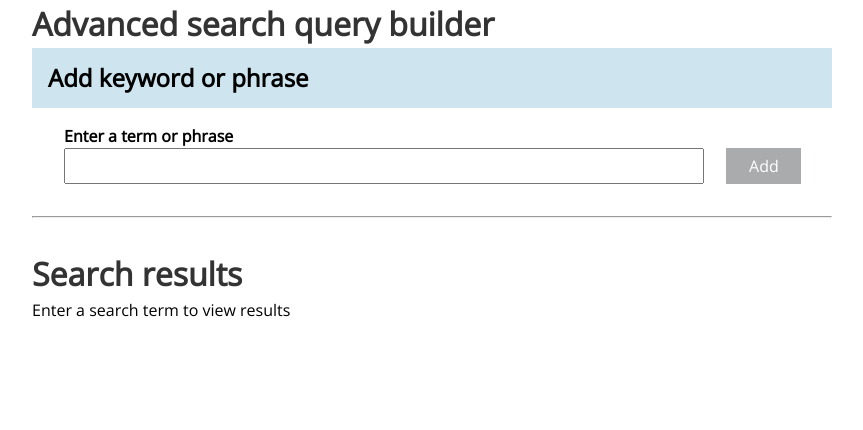
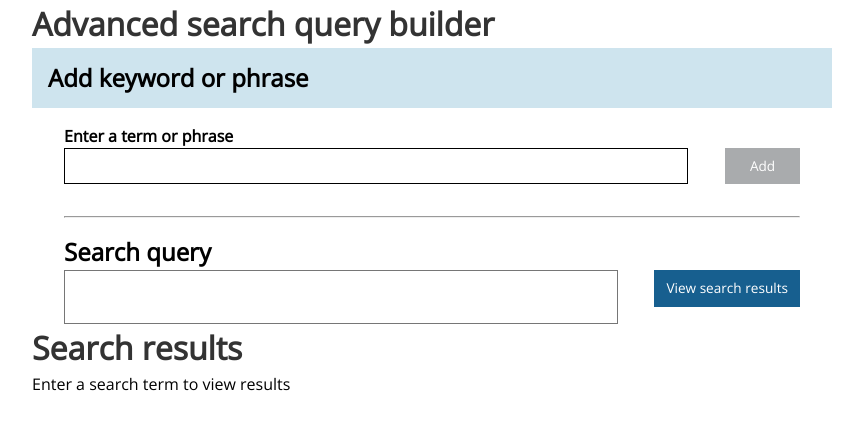
Before and after one commit to francisco-ebi/EPMC-Query-Builder, a React (Vite) app: page / in a window 1280 px wide. Shown: the top 430 px of the page, without its empty margins (208-1071 px from the left). Built offline with nearby package versions, Linux system fonts and the light colour scheme.

Commit message:
feat: finished SearchQuery component, display query and make style adjustments

```diff
--- a/src/App.js
+++ b/src/App.js
@@ -4,11 +4,20 @@ import SearchResults from "./components/SearchResults";
 
 const App = () => {
   const [results, setResults] = useState([]);
+  const onSearchResults = (query) => {
+    console.log(query);
+  }
   return (
     <>
-      <h1 className="section-title">Advanced search query builder</h1>
+      <h1 className="section-title">
+        Advanced search query builder
+      </h1>
       <SearchQuery></SearchQuery>
-      <SearchResults results={results}></SearchResults>
+      <SearchResults
+        results={results}
+        onSearchResults={onSearchResults}
+      >
+      </SearchResults>
     </>
   );
 }
--- a/src/components/SearchQuery/SearchQuery.css
+++ b/src/components/SearchQuery/SearchQuery.css
@@ -5,9 +5,11 @@
 .blue-bar h2 {
   margin: 0;
 }
+.container {
+  padding: 0 2em;
+}
 .term-form {
   margin-top: 1em;
-  padding: 0 2em;
 }
 .term-form label {
   display: block;
@@ -16,11 +18,30 @@
 .term-form input {
   width: 100%;
 }
-.term-form .controls {
-  display: grid;
-  grid-template-columns: 87% 10%;
-  grid-column-gap: 3%;
+.controls {
+  display: flex;
+  gap: 5%;
+}
+.controls input, .controls textarea {
+  flex-grow: 1;
+  border-radius: 0;
+}
+.controls input {
+  border: 1px solid;
+  padding-left: 16px;
+}
+.controls textarea {
+  resize: none;
+}
+.controls .button {
+  align-self: flex-start;
+}
+.controls select {
+  padding-left: 16px;
+  font-weight: bold;
+  border-radius: 0;
 }
 .inner-container {
   display: flex;
+  flex-grow: 1;
 }
--- a/src/components/SearchQuery/index.js
+++ b/src/components/SearchQuery/index.js
@@ -1,7 +1,7 @@
 import { useState } from "react";
 import "./SearchQuery.css";
 
-const SearchQuery = (onSearch) => {
+const SearchQuery = (onSearchResults) => {
   const [term, setTerm] = useState("");
   const [operator, setOperator] = useState("OR");
   const [query, setQuery] = useState([]);
@@ -23,6 +23,7 @@ const SearchQuery = (onSearch) => {
       <div className="blue-bar">
         <h2>Add keyword or phrase</h2>
       </div>
+      <div className="container">
         <form className="term-form" onSubmit={addTerm}>
           <label htmlFor="searchTerm">
             Enter a term or phrase
@@ -58,6 +59,17 @@ const SearchQuery = (onSearch) => {
           </div>
         </form>
         <hr className="separator"/>
+        <h2>Search query</h2>
+        <div className="controls">
+          <textarea value={query.join(' ')} />
+          <button
+            className="button"
+            onClick={() => onSearchResults(query)}
+          >
+            View search results
+            </button>
+        </div>
+      </div>
     </>
   )
 };
--- a/src/styles/global.css
+++ b/src/styles/global.css
@@ -18,14 +18,15 @@ html {
   background-color: #175f8f;
   color: #fff;
   border: 0;
-  padding: 6px;
+  padding: 8px 12px;
   min-width: 75px;
   cursor: pointer;
+  font-size: 85%;
 }
 .button[disabled] {
   background-color: #a9abad;
   cursor: not-allowed;
 }
 .separator {
-  margin: 2em 0;
+  margin: 2em 0 1em;
 }
```
Lines whose indentation alone changed are shown as unchanged.
